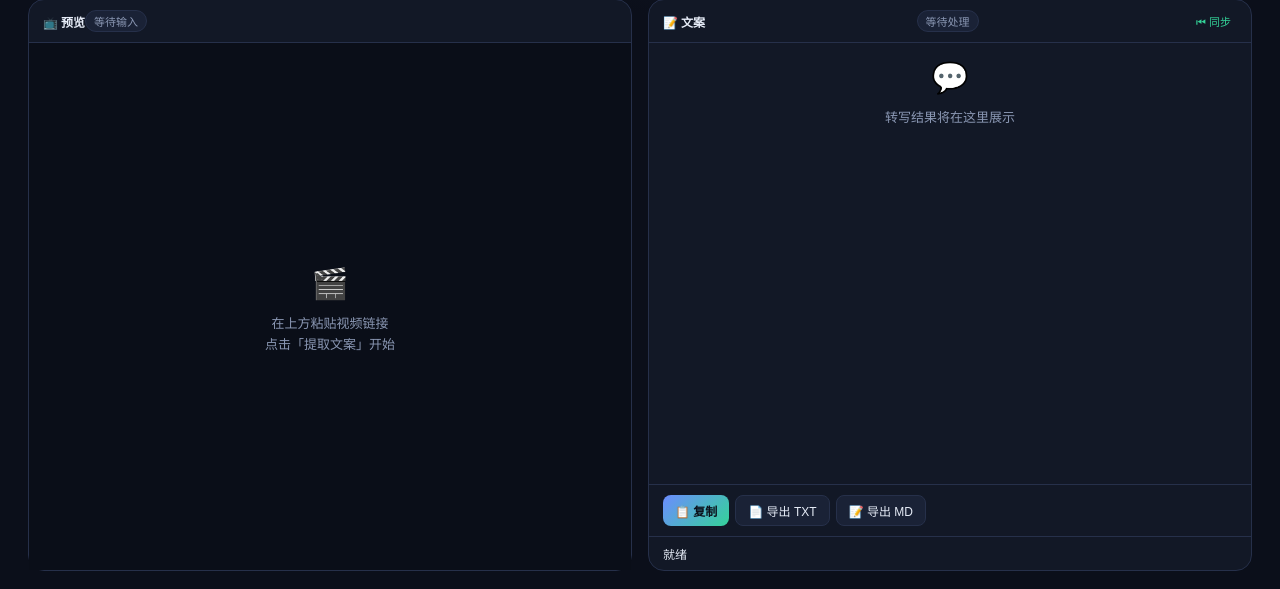
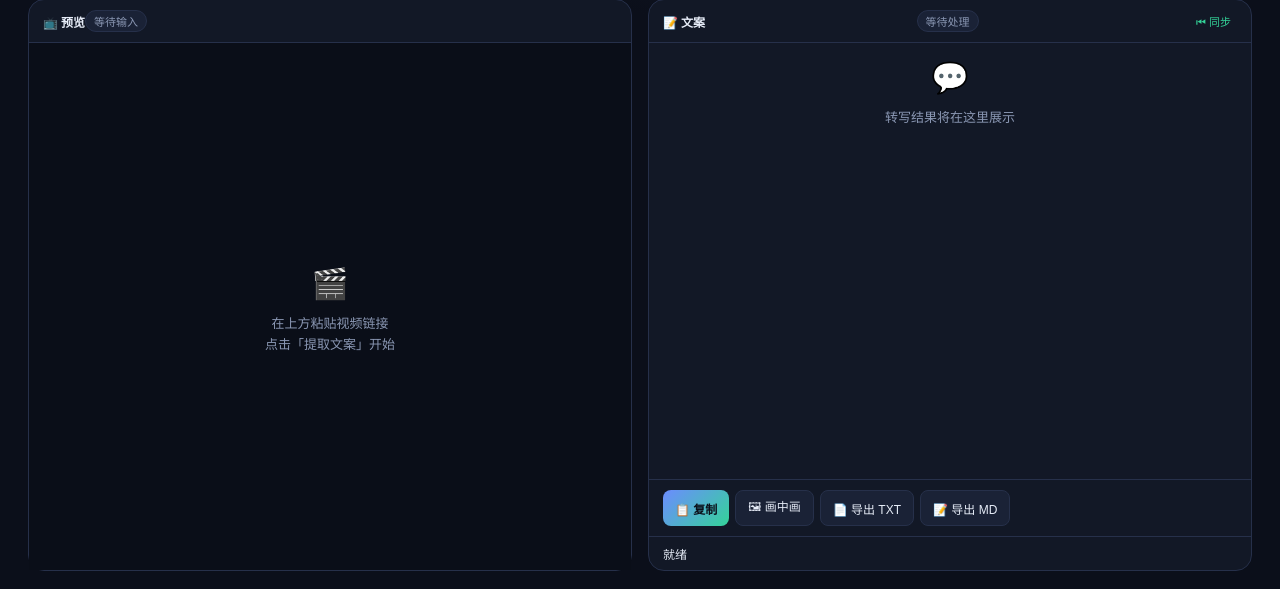
Before and after one commit to SCTS-TJ/Video2Text, a FastAPI app: page / in a window 1280 px wide. Shown: the part 211-800 px from the top of the page. Run offline with FastAPI, Linux system fonts and the light colour scheme; data that the repository does not hold is empty; parts of the project's set-up code (start-up, migrations or seed data) failed here and were passed over.

Commit message:
feat: 视频画中画(PiP)按钮
- 底部工具栏新增 🖼 画中画 按钮
- 仅视频文件时启用, 音频/YouTube 时禁用
- 点击进入画中画模式, 再点击退出

```diff
--- a/templates/index.html
+++ b/templates/index.html
@@ -283,6 +283,7 @@
       </div>
       <div class="tools">
         <button class="primary" id="copy">📋 复制</button>
+        <button id="pipBtn" onclick="togglePip()" disabled>🖼 画中画</button>
         <button id="exp-txt">📄 导出 TXT</button>
         <button id="exp-md">📝 导出 MD</button>
       </div>
@@ -424,6 +425,8 @@ function renderResult(d, url){
     stage.innerHTML = `<${tag} id="mediaPlayer" controls src="${d.file_url}" style="width:100%;height:100%;object-fit:contain"></${tag}>`;
     mediaEl = document.getElementById("mediaPlayer");
     $("left-meta").textContent = isVideo ? "🎬 视频预览" : "🎵 预览";
+    // 画中画按钮: 仅视频可用
+    $("pipBtn").disabled = !isVideo;
     setSourceUrl(d.source_url);
     // 绑定同步事件
     if(window._segRows && window._segRows.length){
```
